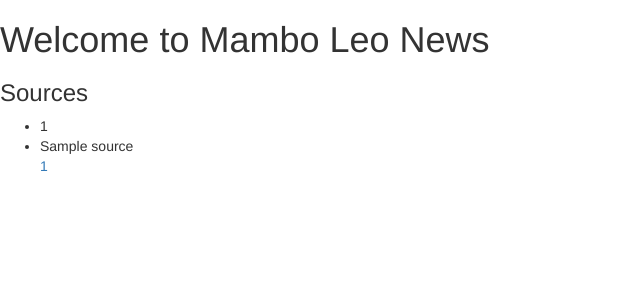
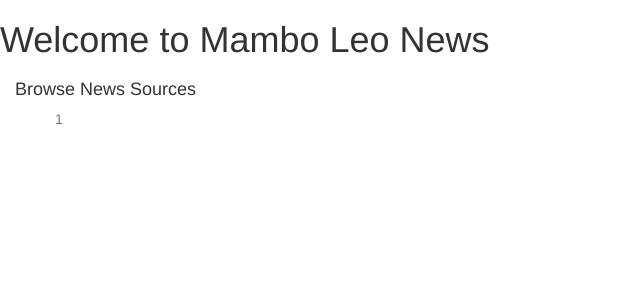
Before and after one commit to WayneMusungu/Mambo-Leo, a Flask app: template app/templates/index.html in a window 1280 px wide. Shown: the part 144-444 px from the top of the page, without its empty margins (0-640 px from the left). Run offline with Flask 2, Linux system fonts and the light colour scheme; the template is opened without the code that fills it: most values are stand-ins (such as "Sample title", 1, 10 or a date in 2020); parts of the project's set-up code (start-up, migrations or seed data) failed here and were passed over; some libraries are stand-ins or nearby versions.

Commit message:
Make adjustment to index.html

```diff
--- a/app/request.py
+++ b/app/request.py
@@ -1,6 +1,6 @@
 from app import app
 import urllib.request,json
-from .models import sources,articles
+from .models import sources,articles,category
 
 Source = sources.Source
 
--- a/app/templates/categories.html
+++ b/app/templates/categories.html
@@ -7,7 +7,7 @@
   <br>
   <br>
   <div class="card" style="margin-left:1%">
-    <h1 align="center" class="text-uppercase">{{cat}} NEWS </h1>
+    <h1 class="text-uppercase">{{cat}} NEWS </h1>
         <div class="container">
             <div class="card">
                 <div class="col-9">
--- a/app/templates/index.html
+++ b/app/templates/index.html
@@ -3,15 +3,23 @@
 <h1>Welcome to Mambo Leo News</h1>
 
 <body>
-    <!-- sources section  -->
-    <h3> Sources</h3>
-     <ul>
-        {% for source in sources %}
-            <li>{{ source.id}}</li>
-            <li>{{ source.name}}</li>
-            <a href="/article/{{source.id}}">{{source.id}}</a>
-        {% endfor %}
-    </ul>
+    <div class="card">
+        <div class="col-md-4">
+            <div class="card-header">
+                <h4>Browse News Sources</h4>
+            </div>
+            <div class="list-group list-group-flush scrolly">
+                <ul>
+                    {% for source in sources %}
+                    <a href="/article/{{source.id}}">
+                        <p class="text-capitalize text-muted">{{source.id}}</p>
+                    </a>
+                    {% endfor %}
+                </ul>
+            </div>
+
+        </div>
+    </div>
 </body>
 
 {% endblock %}
```
Also changed, not shown: app/models/category.py (+7 -5 lines).
